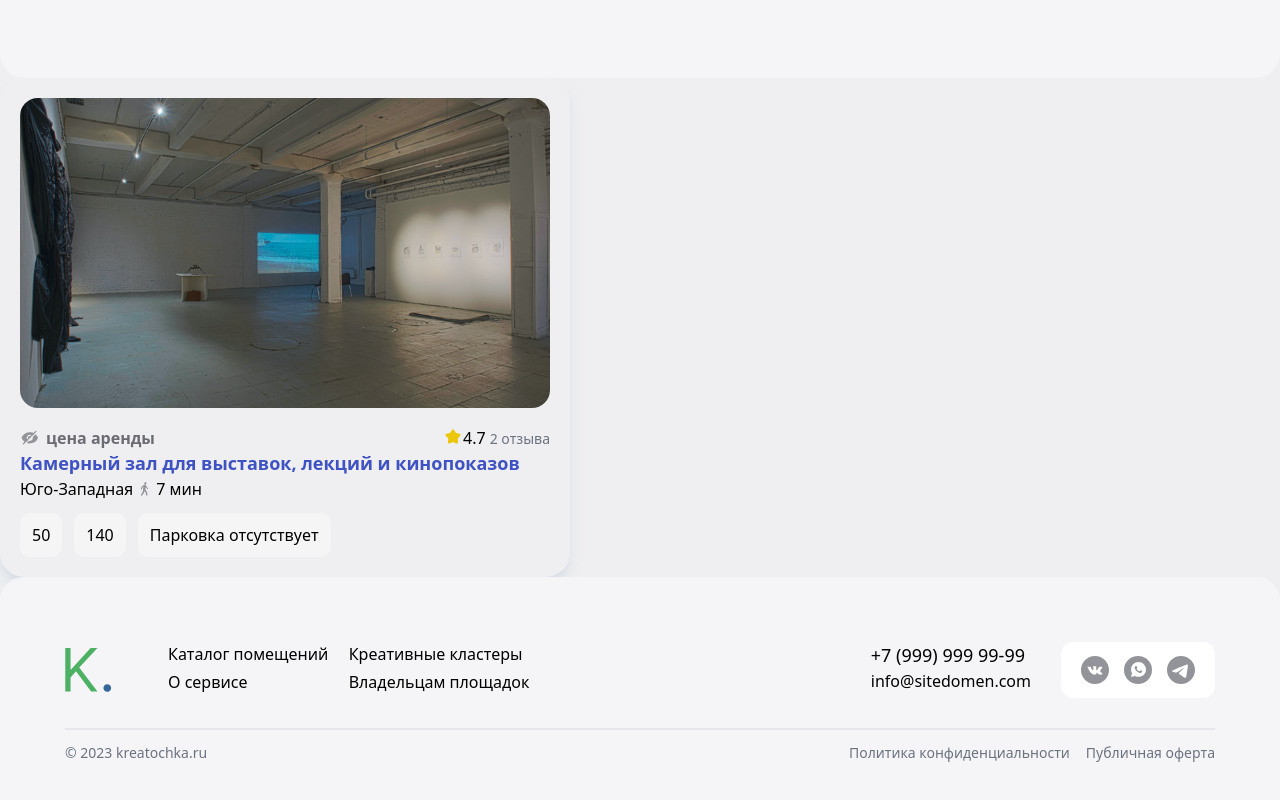
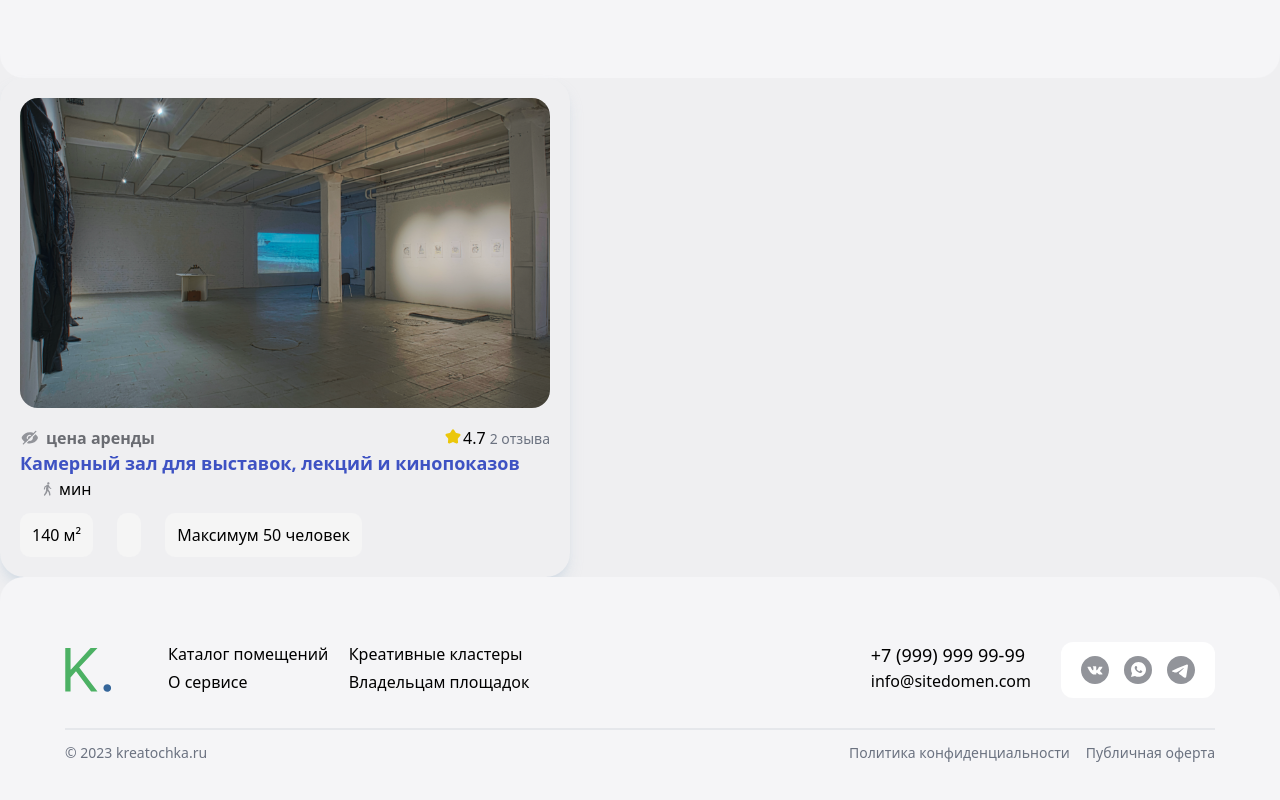
Before and after one commit to funsionx/creatochka, a Next.js app: page / in a window 1280 px wide. Shown: the part 679-1479 px from the top of the page. Built offline with nearby package versions, Linux system fonts and the light colour scheme.

Commit message:
+dynamic cards on catalog page

```diff
--- a/src/app/catalog/page.tsx
+++ b/src/app/catalog/page.tsx
@@ -5,6 +5,7 @@ import CatalogSearch from "@/components/major/Forms/CatalogSearch";
 import RoomCard from "@/components/minor/RoomCard";
 import img from "../../../public/testPics/img.svg";
 import HttpGet from "@/components/api/HttpGet";
+import { ICard } from "@/types/ICard";
 
 const tags = {
   peopleQuantity: 50,
@@ -12,14 +13,43 @@ const tags = {
   parking: "Парковка отсутствует",
 };
 const Catalog: NextPage = () => {
-
+  const {
+    data: roomsData,
+    isError,
+    isLoading,
+  } = HttpGet("https://rent.creatochka.cooldev.pro/api/renter/rooms");
+  console.log(roomsData);
   return (
     <>
       <h1>Аренда помещений в Москве</h1>
       <main className="flex">
         <CatalogSearch />
         <section className="ml-[30px]">
-          <RoomCard
+          {roomsData?.data.data.map((item: ICard) => (
+            <RoomCard
+              // key={item}
+              cardImg={img}
+              rating={0}
+              numOfFeedbacks={item.reviewsCount}
+              title={item.name}
+              // metroStation={
+              //   item.nearestMetro
+              //     ? item.nearestMetro?.stationValue
+              //     : "Метро нет"
+              // }
+              timeToTravel={item.nearestMetro?.timeTo}
+              tags={{
+                peopleQuantity: item.maximumGuests,
+                area: item.square,
+                parking: item.parking,
+              }}
+              price={"Цена не указана"}
+              isHorizontal={true}
+              metro={item.nearestMetro}
+            />
+          ))}
+
+          {/* <RoomCard
             cardImg={img}
             rating={0}
             numOfFeedbacks={0}
@@ -29,51 +59,7 @@ const Catalog: NextPage = () => {
             tags={tags}
             price={"asd"}
             isHorizontal={true}
-          />
-          <RoomCard
-            cardImg={img}
-            rating={0}
-            numOfFeedbacks={0}
-            title={""}
-            metroStation={""}
-            timeToTravel={0}
-            tags={tags}
-            price={"asd"}
-            isHorizontal={true}
-          />
-          <RoomCard
-            cardImg={img}
-            rating={0}
-            numOfFeedbacks={0}
-            title={""}
-            metroStation={""}
-            timeToTravel={0}
-            tags={tags}
-            price={"asd"}
-            isHorizontal={true}
-          />
-          <RoomCard
-            cardImg={img}
-            rating={0}
-            numOfFeedbacks={0}
-            title={""}
-            metroStation={""}
-            timeToTravel={0}
-            tags={tags}
-            price={"asd"}
-            isHorizontal={true}
-          />
-          <RoomCard
-            cardImg={img}
-            rating={0}
-            numOfFeedbacks={0}
-            title={""}
-            metroStation={""}
-            timeToTravel={0}
-            tags={tags}
-            price={"asd"}
-            isHorizontal={true}
-          />
+          /> */}
         </section>
       </main>
     </>
--- a/src/app/page.tsx
+++ b/src/app/page.tsx
@@ -19,12 +19,10 @@ export default function Home() {
         rating={4.7}
         numOfFeedbacks={2}
         title={"Камерный зал для выставок, лекций и кинопоказов"}
-        metroStation={"Юго-Западная"}
         timeToTravel={7}
         tags={tags}
         price={"От 1000 руб/ч"}
-        isHorizontal={false}
-      />
+        isHorizontal={false} metro={{}}       />
       <Footer />
     </>
   );
--- a/src/components/minor/RoomCard.tsx
+++ b/src/components/minor/RoomCard.tsx
@@ -1,6 +1,6 @@
 "use client";
 import React from "react";
-import { IRoomCard } from "@/types/IRoomCard";
+import { IRoomCard, Metro } from "@/types/IRoomCard";
 import Image from "next/image";
 import hide from "../../../public/icons/Hide.svg";
 import star from "../../../public/icons/Star.svg";
@@ -12,8 +12,7 @@ const RoomCard: React.FC<IRoomCard> = (props) => {
     rating,
     numOfFeedbacks,
     title,
-    metroStation,
-    timeToTravel,
+    metro,
     tags,
     price,
     isHorizontal,
@@ -57,19 +56,47 @@ const RoomCard: React.FC<IRoomCard> = (props) => {
         </div>
         <h5 className="font-bold text-blue-primary">{title}</h5>
         <div className="mb-[12px] flex gap-[7px]">
-          <h6>{metroStation}</h6>
-          <Image src={walkingMan} alt={"pic"} />
-          <h6>{timeToTravel} мин</h6>
+          {metro ? (
+            <>
+              <div className="flex items-center">
+                <span
+                  className="mr-2 h-2 w-2 rounded-full"
+                  style={{ backgroundColor: "#" + metro.color }}
+                ></span>
+                <h6>{metro.stationValue}</h6>
+              </div>
+              <Image src={walkingMan} alt={"pic"} />
+              <h6>{metro.timeTo} мин</h6>
+            </>
+          ) : null}
         </div>
-        <div className="flex">
-          {Object.values(tags).map((tag: number | string, id) => (
-            <div
-              key={id}
-              className="mr-[12px] rounded-[10px] bg-[#F5F5F5] px-[12px] py-[10px]"
-            >
-              {tag}
-            </div>
-          ))}
+        <div className="flex flex-wrap gap-3">
+          <div className="mr-[12px] rounded-[10px] bg-[#F5F5F5] px-[12px] py-[10px]">
+            {tags.area + " м²"}
+          </div>
+          <div className="mr-[12px] rounded-[10px] bg-[#F5F5F5] px-[12px] py-[10px]">
+            {tags.parking === "PAID_PARKING" ? "Платная парковка" : null}
+          </div>
+
+          <div className="mr-[12px] rounded-[10px] bg-[#F5F5F5] px-[12px] py-[10px]">
+            {/* {"Максимум " +
+              tags.peopleQuantity +
+              tags.peopleQuantity.toString() ==
+              "2" ||
+            "3" ||
+            "4"
+              ? "человека"
+              : "человек"} */}
+            {"Максимум " +
+              tags.peopleQuantity.toString() +
+              (tags.peopleQuantity === 2 ||
+              tags.peopleQuantity % 10 === 2 ||
+              tags.peopleQuantity === 3 ||
+              tags.peopleQuantity % 10 === 3 ||
+              tags.peopleQuantity % 10 === 4
+                ? " человека"
+                : " человек")}
+          </div>
         </div>
       </div>
     </section>
@@ -77,3 +104,5 @@ const RoomCard: React.FC<IRoomCard> = (props) => {
 };
 
 export default RoomCard;
+
+// tags.peopleQuantity === 0 || 1 || 5||6||7||8||9||10? "человек" : tags.peopleQuantity === 2||3||4 ? "человека"
--- /dev/null
+++ b/src/types/ICard.ts
@@ -0,0 +1,16 @@
+export interface ICard {
+  name: string;
+  nearestMetro: {
+    stationValue: string;
+    lineValue: string;
+    color: string;
+    distance: number;
+    timeTo: number;
+    railwayStation: boolean;
+  };
+  square: number;
+  maximumGuests: number;
+  parking: string;
+  reviewsCount: number;
+  images: any[];
+}
```
Also changed, not shown: src/types/IRoomCard.ts (+11 -3 lines).
